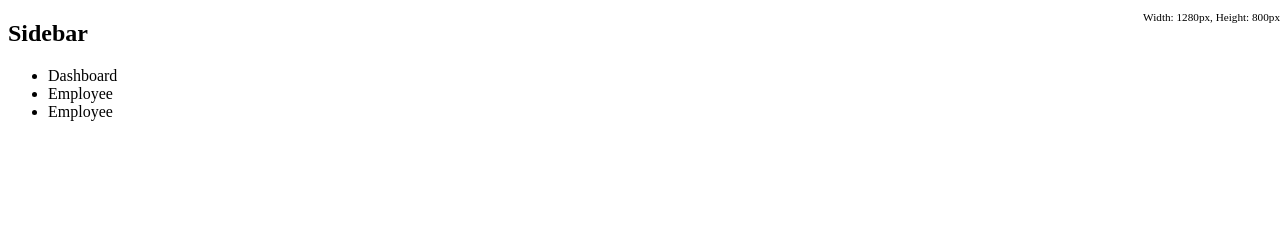
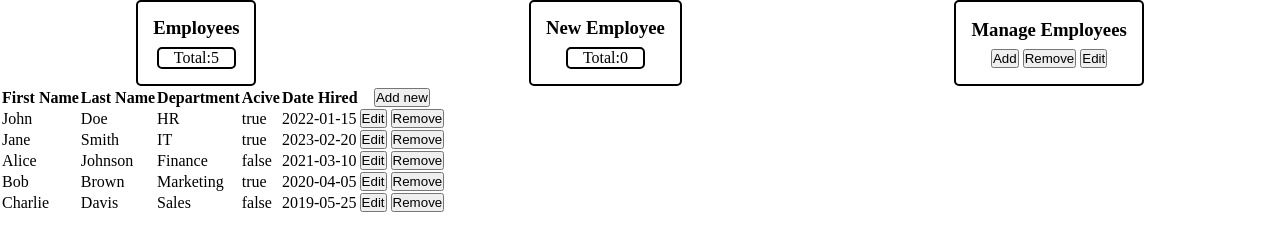
Before and after one commit to Domincee/HRMS, a plain HTML site: page public/html/index.html in a window 1280 px wide. Drawn offline with nearby package versions, Linux system fonts and the light colour scheme.

Commit message:
added deleteEmployee modal fucntion

```diff
--- /dev/null
+++ b/public/css/alert-mess.css
@@ -0,0 +1,7 @@
+.confirmation-container{
+    display: none;
+    flex-direction: column;
+    justify-content: center;
+    align-items: center;
+    text-align: center;
+}
--- a/public/css/dashboard.css
+++ b/public/css/dashboard.css
@@ -0,0 +1,36 @@
+*{
+    padding: 0;
+    margin: 0;
+}
+
+.card   {
+    border: 2px solid #000;
+    border-radius: 5px;
+    width: fit-content;
+    padding: 15px;
+
+    display: flex;
+    flex-direction: column;
+    text-align: center;
+    gap: 0;
+    justify-content: center;
+    align-items: center;
+}
+
+.card h3{
+    margin-bottom: 8px;
+}
+.count{
+    border: 2px solid #000;
+    padding: 0 15px 0 15px;
+    border-radius: 5px;
+    display: flex;
+    flex-direction: row;
+     align-items: center;
+}
+
+
+.card-box{
+    display: flex;
+    justify-content: space-around;
+}
--- a/public/html/index.html
+++ b/public/html/index.html
@@ -6,21 +6,85 @@
     <title>Document</title>
 
     <link rel="stylesheet" href="/public/css/dashboard.css">
+        <link rel="stylesheet" href="/public/css/alert-mess.css">
 </head>
 <body>
-  <p id="sizeDisplay" style="position: fixed; top: 0; right: 0; font-size: 0.7rem;"></p>
 
-    <div class="sidebar-container" >
 
-        <div class="sidebar">
-            <h2>Sidebar</h2>
-            <ul>
-                <li class="sidebar-button" id="dashboard">Dashboard</li>
-                <li class="sidebar-button" id="Employee">Employee</li>
-                <li class="sidebar-button" id="Employee">Employee</li>
-            </ul>
+  <section class="dashboard" id="dashboard">
+
+
+        <div class="card-box">
+
+            <div class="card">
+                <h3 id="employee">Employee</h3>
+
+                <div class="count">
+
+                <p>Total:</p>
+
+                <span  id="totalEmployee">10</span>
+                </div>
+            </div>
+
+            <div class="card">
+                <h3 id="newEmp">New Employees</h3>
+                <div class="count">
+                <p>Total:</p>
+                <span id="newEmpTotal">20</span>
+                </div>
+            </div>
+
+            <div class="card">
+                <h3>Manage Employees</h3>
+                <div class="btns">
+                  <button id="addEmployee">Add </button>
+                  <button id="removeEmployee">Remove </button>
+                  <button id="editEmployee">Edit </button>
+                </div>
+            </div>
+
+
         </div>
-    </div>
+
+  </section>
+
+
+  <section id="ManageEmployee">
+
+    <table>
+      <thead>
+        <tr>
+          <th>First Name</th>
+          <th>Last Name</th>
+          <th>Department</th>
+          <th>Acive</th>
+          <th>Date Hired</th>
+          <th><button>Add new</button></th>
+        </tr>
+      </thead>
+
+      <tbody id="employeeTable">
+
+      </tbody>
+    </table>
+
+
+  </section>
+
+  <div class="confirmation-container" id="confirmationModal">
+      <p class="message-confirm" id="confirm-message">Are you sure?</p>
+
+        <div class="confirm-btns" id="confirmBtns">
+              <button class="btn-yes">Yes</button>
+              <button class="btn-no">No</button>
+        </div>
+
+  </div>
+
+    <script src="https://cdn.jsdelivr.net/npm/chart.js"></script>
+
+
     <script>
     function displayWindowSize() {
       const width = window.innerWidth;
@@ -34,5 +98,9 @@
     // Update size when the window is resized
     window.addEventListener("resize", displayWindowSize);
   </script>
+
+
+   <script type="module" src="/public/js/main.js"></script>
+   <script src="/public/js/service-worker.js"></script>
 </body>
 </html>
--- /dev/null
+++ b/public/js/main.js
@@ -0,0 +1,98 @@
+import { employees } from "/public/js/record.js";
+
+const totalEmployee = document.getElementById("totalEmployee");
+const employee = document.getElementById("employee");
+
+
+const newEmpTtl = document.getElementById("newEmpTotal");
+
+function renderTotal() {
+  const count = employees.length;
+  totalEmployee.textContent = count;
+   employee.textContent = count > 1 ? "Employees"   : "Employee";
+
+
+
+}
+
+function renderNewHires(){
+    const dateNow = new Date();
+    const newHires = employees.filter(emp => {
+        const dateHired = new Date(emp.dateHired);
+        return dateHired.getFullYear() === dateNow.getFullYear() && dateHired.getMonth() === dateNow.getMonth() && dateHired.getDate() === dateNow.getDate();
+    });
+
+    const newEmpCount = newHires.length;
+    const newEmp = document.getElementById("newEmp");
+     newEmp.textContent = newEmpCount <= 1 ? "New Employee"   : "New Employees";
+     newEmpTtl.textContent = newHires.length;
+}
+
+
+
+const tbBody = document.getElementById("employeeTable");
+
+
+function renderTable() {
+    tbBody.innerHTML = "";
+
+    employees.forEach((emp,index) => {
+        const row = document.createElement("tr");
+        row.innerHTML = `
+            <td>${emp.firstName}</td>
+            <td>${emp.lastName}</td>
+            <td>${emp.department}</td>
+
+            <td>${emp.active}</td>
+            <td>${emp.dateHired}</td>
+            <td>
+                <button class="btn btn-primary"  onclick="editEmployee(${index})">Edit</button>
+                <button class="btn btn-danger" onclick="confirmDeleteEmployee(${index})">Remove</button>
+            </td>
+        `;
+        tbBody.appendChild(row);
+    });
+
+}
+const confiModal = document.getElementById("confirmationModal");
+const confirmBtns = document.getElementById("confirmBtns");
+const confirmMess = document.getElementById("confirm-message");
+
+window.confirmDeleteEmployee = function(index) {
+    const emp = employees[index];
+
+    confirmMess.textContent = `Are you sure you want to remove ${emp.firstName} ${emp.lastName} from the list?`;
+    const btnYes = confirmBtns.querySelector(".btn-yes");
+    btnYes.onclick = function() {
+        employees.splice(index, 1);
+        // Re-render the table
+        renderTable();
+        renderTotal();
+        renderNewHires();
+
+        confiModal.style.display = "none"; // or use classList.remove('show')
+    }
+
+    const btnNo = confirmBtns.querySelector(".btn-no");
+    btnNo.onclick = function() {
+        setTimeout(() => {
+             confiModal.style.display = "none";
+        }, 300);
+        // or use classList.remove('show')
+    }
+
+    confiModal.style.display = "block";
+};
+
+
+window.cancelDelete = function () {
+  confiModal.style.display = "none"; // Or remove "show" class
+};
+
+window.editEmployee = function(index) {
+    console.log("Edit employee at index:", index);
+    console.log("Employee data:", employees[index]);
+};
+renderTable();
+renderNewHires();
+renderTotal();
--- /dev/null
+++ b/public/js/record.js
@@ -0,0 +1,9 @@
+export const employees =[
+
+    { id: 1, firstName: "John ",lastName: "Doe" , age: 30, department: "HR", dateHired: "2022-01-15",active: true },
+    { id: 2, firstName: "Jane", lastName: "Smith", age: 25, department: "IT", dateHired: "2023-02-20",active: true },
+    { id: 3, firstName: "Alice", lastName: "Johnson", age: 28, department: "Finance", dateHired: "2021-03-10",active: false },
+    { id: 4, firstName: "Bob", lastName: "Brown", age: 35, department: "Marketing", dateHired: "2020-04-05",active: true },
+    { id: 5, firstName: "Charlie", lastName: "Davis", age: 40, department: "Sales", dateHired: "2019-05-25",active: false }
+
+];
```
